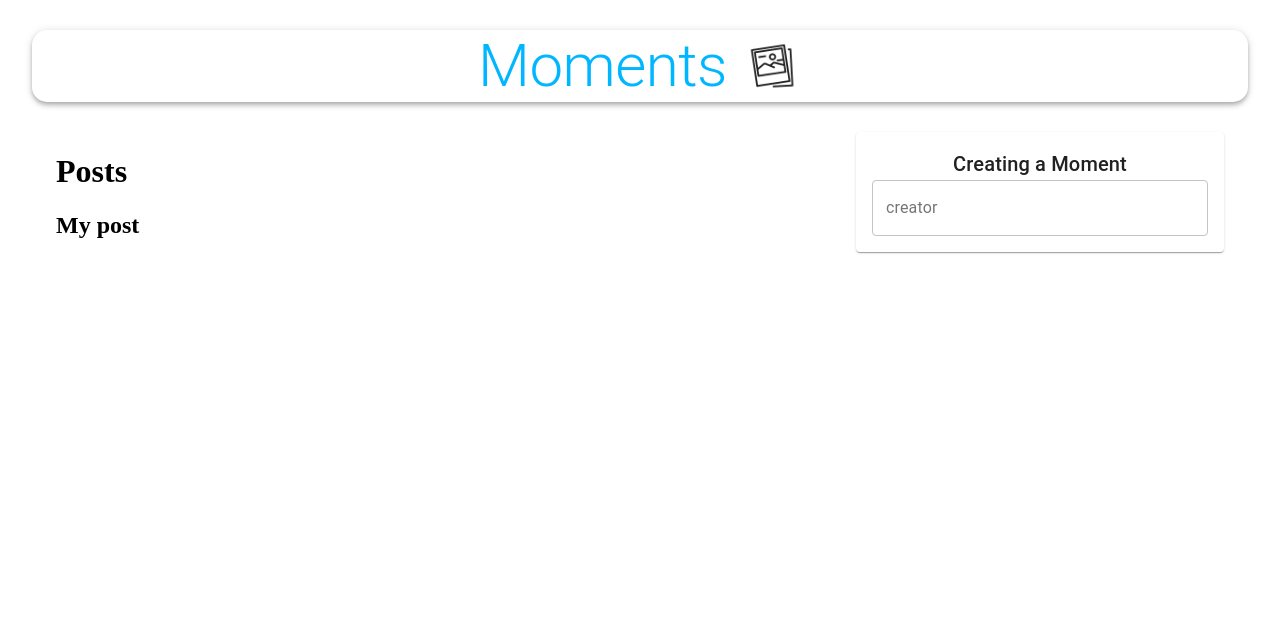
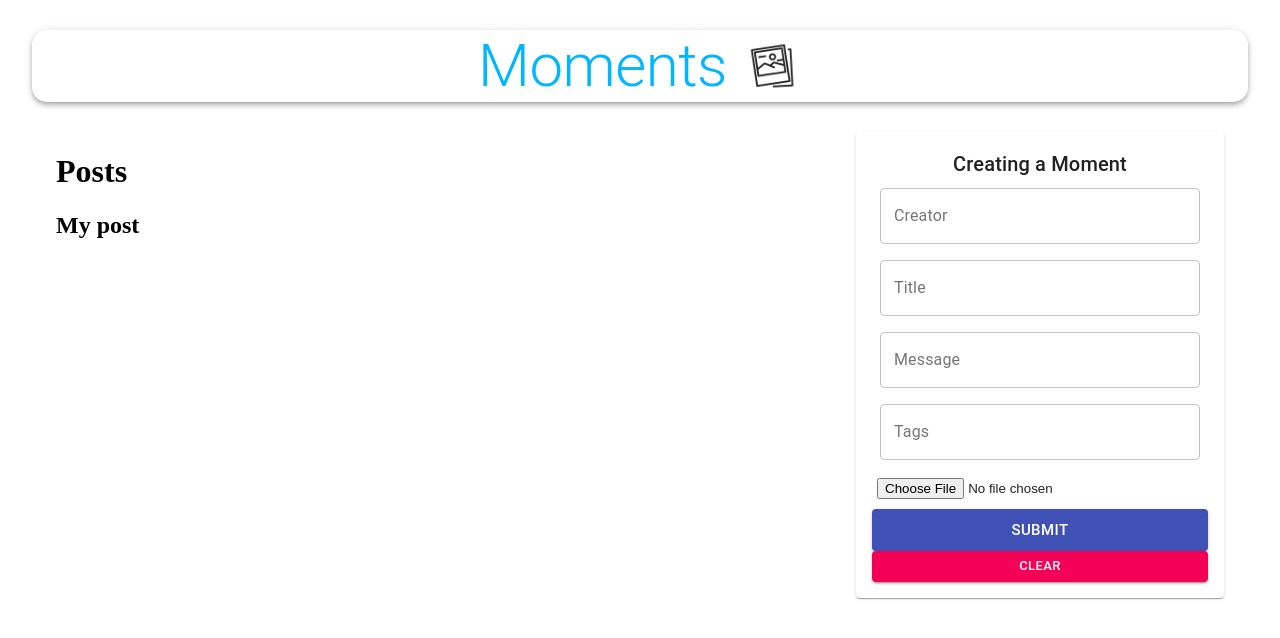
Before and after one commit to emmanuelkamala/moments_social_app, a React (Create React App) app in the folder client/: page / in a window 1280 px wide. Shown: the top 638 px of the page. Built offline with nearby package versions, Linux system fonts and the light colour scheme; no server answers.

Commit message:
Create form for post submission

```diff
--- a/client/src/components/Form/Form.js
+++ b/client/src/components/Form/Form.js
@@ -1,5 +1,6 @@
 import React, {useState} from 'react';
 import { TextField, Paper, Typography, Button } from '@material-ui/core';
+import FileBase from 'react-file-base64';
 import useStyles from './styles';
 
 function Form() {
@@ -12,18 +13,23 @@
 
   }
 
+  const clear = () => {
+
+  }
+
   return (
     <Paper className={classes.paper}>
-      <form autoComplete="off" noValidate className={classes.form} onSubmit={handleSubmit}>
+      <form autoComplete="off" noValidate className={`${classes.root} ${classes.form}`} onSubmit={handleSubmit}>
         <Typography variant="h6">Creating a Moment</Typography>
-        <TextField
-          name="creator"
-          variant="outlined"
-          label="creator"
-          fullWidth
-          value={postData.creator}
-          //onChange={}
-        />
+        <TextField name="creator" variant="outlined" label="Creator" fullWidth value={postData.creator} onChange={(e) => setPostData({...postData, creator: e.target.value})} />
+        <TextField name="title" variant="outlined" label="Title" fullWidth value={postData.title} onChange={(e) => setPostData({...postData, title: e.target.value})} />
+        <TextField name="message" variant="outlined" label="Message" fullWidth value={postData.message} onChange={(e) => setPostData({...postData, message: e.target.value})} />
+        <TextField name="tags" variant="outlined" label="Tags" fullWidth value={postData.tags} onChange={(e) => setPostData({...postData, tags: e.target.value})} />
+        <div className={classes.fileInput}>
+          <FileBase type="file"multiple = {false}onDone = {({base64}) => setPostData({...postData, selectedFile: base64})}/>
+        </div>
+        <Button className={classes.button} variant="contained" color="primary" size="large" type="submit" fullWidth>Submit</Button>
+        <Button variant="contained" color="secondary" size="small" onClick={clear} fullWidth>Clear</Button>
       </form>
     </Paper>
   )
```
Also changed, not shown: 1 other file (tests, documents, lock files or other folders).
